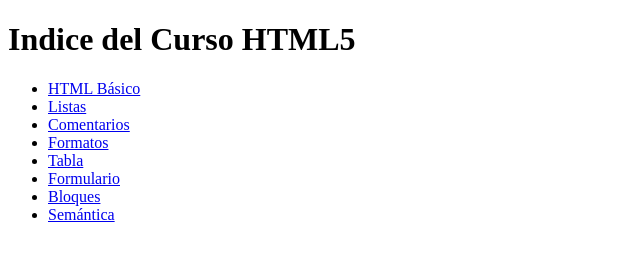
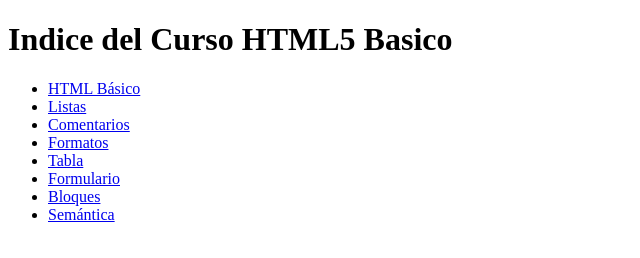
Before and after one commit to hugoeperezm/html5-curso-intro, a plain HTML site: page index.html in a window 1280 px wide. Shown: the whole page, without its empty margins (0-640 px from the left). Drawn offline with Linux system fonts and the light colour scheme.

Commit message:
Se mejoró el título h1 en index

```diff
--- a/index.html
+++ b/index.html
@@ -7,7 +7,7 @@
     <title>Index</title>
 </head>
 <body>
-    <h1>Indice del Curso HTML5</h1>
+    <h1>Indice del Curso HTML5 Basico</h1>
 
     <!-- Este menú fue creado con una lista desordenada -->
     <ul>
```
